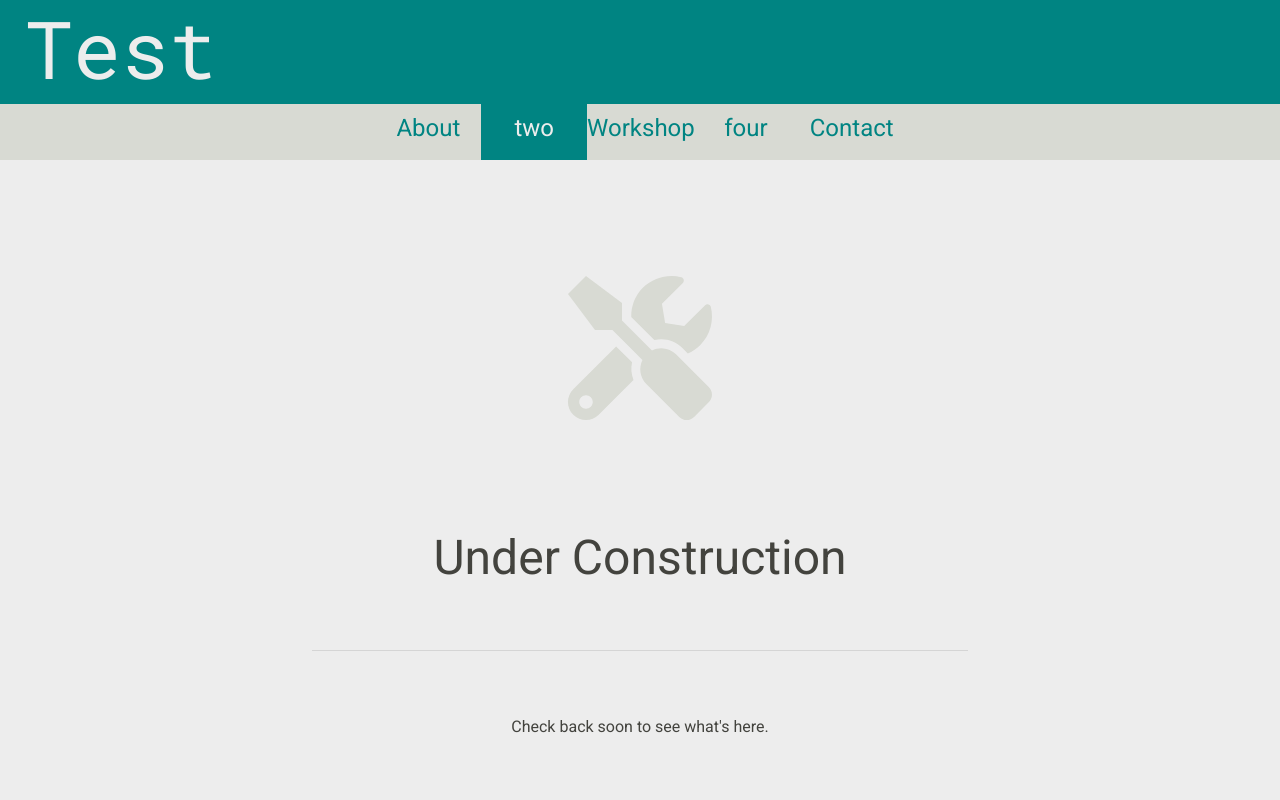
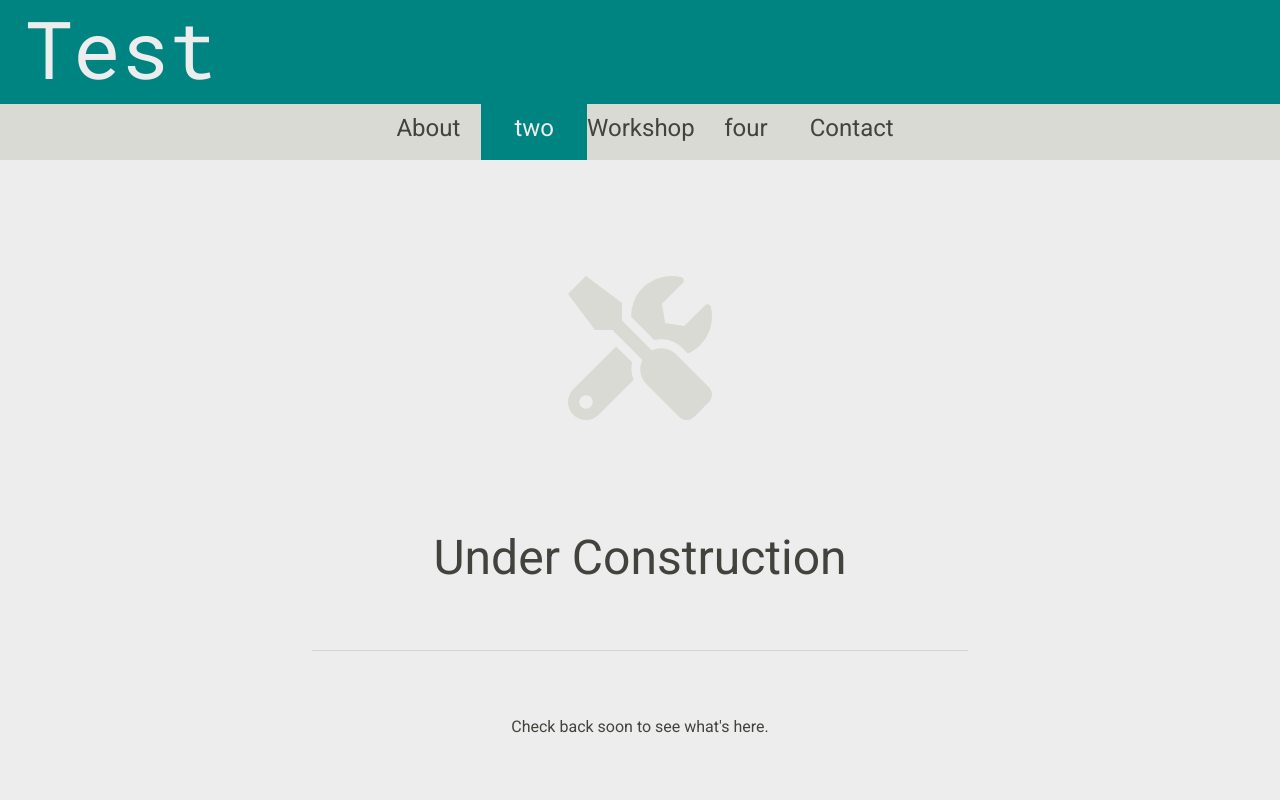
Before and after one commit to lewisdean731/lewisdean-dot-me, a React (Create React App) app: page / in a window 1280 px wide. Shown: the top 800 px of the page. Built offline with nearby package versions, Linux system fonts and the light colour scheme.

Commit message:
Seperate colour when hovering over nav item

```diff
--- a/src/components/UI/Navigation/NavigationItems/NavigationItem/NavigationItem.module.scss
+++ b/src/components/UI/Navigation/NavigationItems/NavigationItem/NavigationItem.module.scss
@@ -10,14 +10,17 @@
 }
 
 .NavigationItem a {
-  color: $colour-blue;
+  color: $colour-grey;
   text-decoration: none;
   display: block;
   transition: 0.3s;
   height: 100%;
 }
 
-.NavigationItem a:hover,
+.NavigationItem a:hover {
+  background-color: $colour-grey;
+  color: $colour-white;
+}
 .NavigationItem a:active,
 .NavigationItem a.active {
   background-color: $colour-blue;
```
